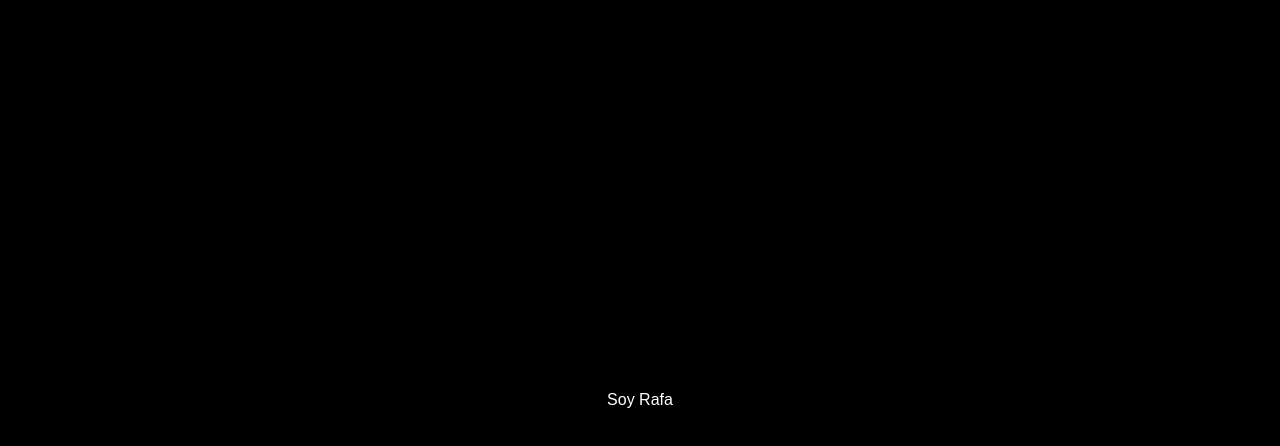
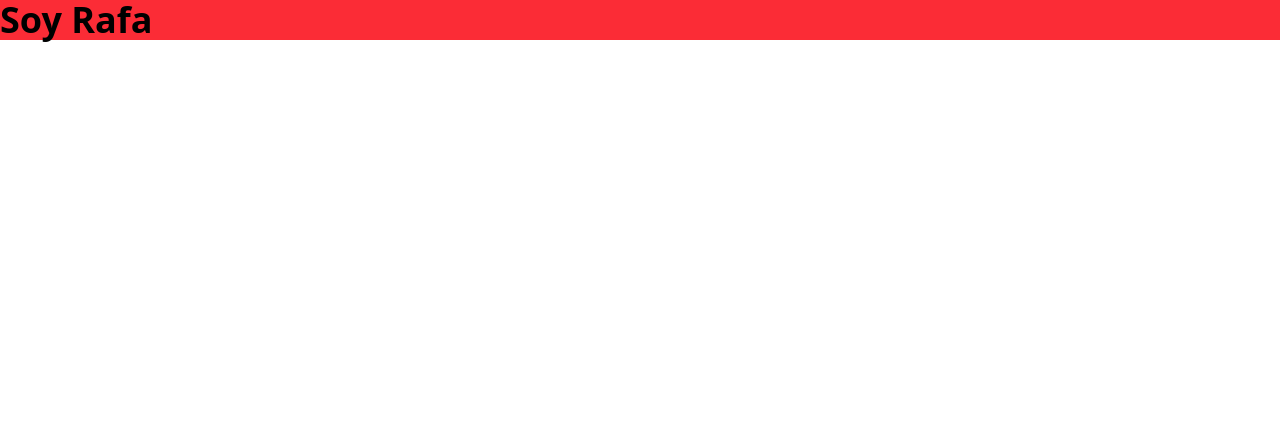
Before and after one commit to noesrafa/soyrafa, an Astro site: page / in a window 1280 px wide. Built offline with nearby package versions, Linux system fonts and the light colour scheme; Astro itself is replaced by a stand-in of ours.

Commit message:
tailwind

```diff
--- a/astro.config.mjs
+++ b/astro.config.mjs
@@ -1,5 +1,10 @@
 // @ts-check
 import { defineConfig } from 'astro/config';
+import tailwindcss from "@tailwindcss/vite";
 
 // https://astro.build/config
-export default defineConfig({});
+export default defineConfig({
+    vite: {
+      plugins: [tailwindcss()],
+    },
+  });
--- a/package.json
+++ b/package.json
@@ -9,6 +9,9 @@
     "astro": "astro"
   },
   "dependencies": {
-    "astro": "^5.2.5"
+    "@tailwindcss/vite": "^4.0.6",
+    "@vercel/speed-insights": "^1.2.0",
+    "astro": "^5.2.5",
+    "tailwindcss": "^4.0.6"
   }
 }
--- a/src/layouts/Layout.astro
+++ b/src/layouts/Layout.astro
@@ -1,3 +1,8 @@
+---
+import SpeedInsights from "@vercel/speed-insights/astro";
+import "../styles/global.css";
+---
+
 <!doctype html>
 <html lang="en">
 	<head>
@@ -8,6 +13,7 @@
 		<title>Soy Rafa</title>
 	</head>
 	<body>
+		<SpeedInsights />
 		<slot />
 	</body>
 </html>
--- a/src/pages/index.astro
+++ b/src/pages/index.astro
@@ -5,17 +5,5 @@ import Layout from '../layouts/Layout.astro';
 ---
 
 <Layout>
-	<p>Soy Rafa</p>
+	<p class="text-4xl font-bold bg-red-500">Soy Rafa</p>
 </Layout>
-
-<style>
-	body {
-		background-color: #000;
-		color: #fff;
-		font-family: 'Arial', sans-serif;
-		display: flex;
-		justify-content: center;
-		align-items: center;
-		height: 100vh;
-	}
-</style>
--- /dev/null
+++ b/src/styles/global.css
@@ -0,0 +1 @@
+@import "tailwindcss";
```
Also changed, not shown: 1 other file.
